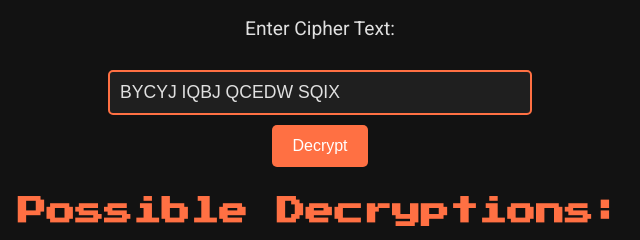
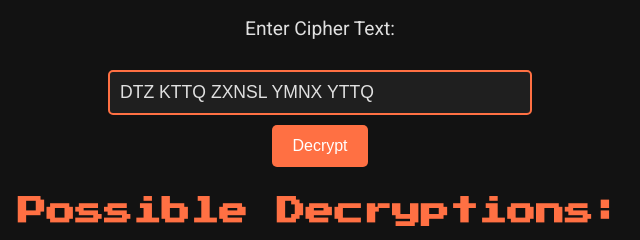
Before and after one commit to abdulsaheel/caesar-cipher-decryption-tool, a plain HTML site: page index.html in a window 1280 px wide. Shown: the part 250-490 px from the top of the page, 320-960 px from the left. Drawn offline with Linux system fonts and the light colour scheme.

Commit message:
Removed unnecessary meta image tags, modify cipherText to something funnier

```diff
--- a/index.html
+++ b/index.html
@@ -8,12 +8,9 @@
     <meta name="author" content="Developer">
     <meta property="og:title" content="Caesar Cipher Decryption Tool">
     <meta property="og:description" content="Decrypt Caesar Cipher text with an easy-to-use tool. Get possible decryptions and find the best match using a word list.">
-    <meta property="og:image" content="path/to/your/image.jpg"> <!-- Replace with your image URL -->
-    <meta property="og:url" content="http://yourwebsite.com/caesar-cipher-decryption"> <!-- Replace with your page URL -->
     <meta name="twitter:card" content="summary_large_image">
     <meta name="twitter:title" content="Caesar Cipher Decryption Tool">
     <meta name="twitter:description" content="Decrypt Caesar Cipher text with an easy-to-use tool. Get possible decryptions and find the best match using a word list.">
-    <meta name="twitter:image" content="path/to/your/image.jpg"> <!-- Replace with your image URL -->
     <meta name="twitter:creator" content="@YourTwitterHandle">
     <title>Caesar Cipher Decryption Tool</title>
     <link href="https://fonts.googleapis.com/css2?family=Roboto:wght@300;400;500&family=Press+Start+2P&display=swap" rel="stylesheet">
@@ -108,7 +105,7 @@
 <body>
     <h1>Caesar Cipher Decryption Tool</h1>
     <p>Enter Cipher Text:</p>
-    <input type="text" id="cipherText" value="BYCYJ IQBJ QCEDW SQIX" size="30">
+    <input type="text" id="cipherText" value="DTZ KTTQ ZXNSL YMNX YTTQ" size="30">
     <button onclick="printAllShifts()">Decrypt</button>
 
     <h2>Possible Decryptions:</h2>
```
